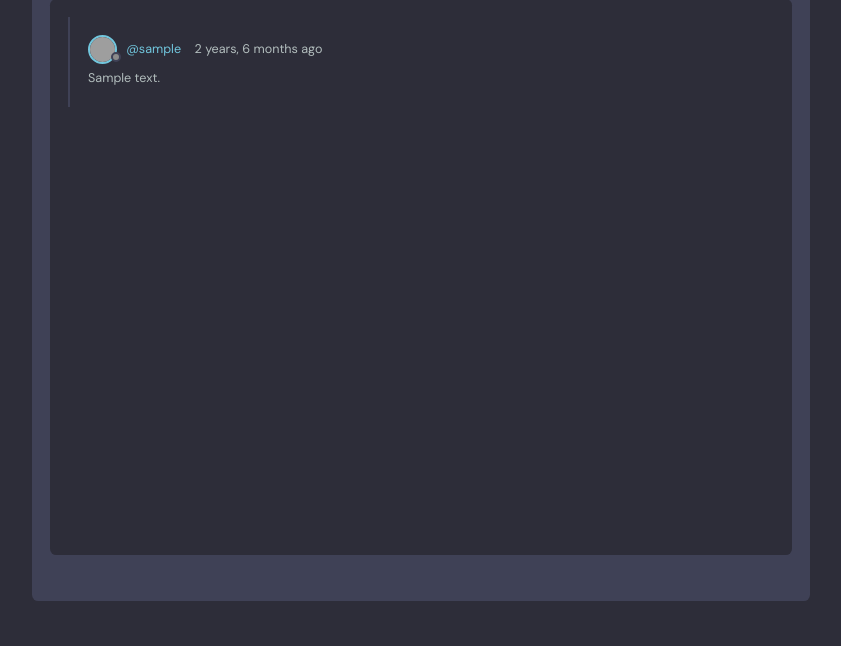
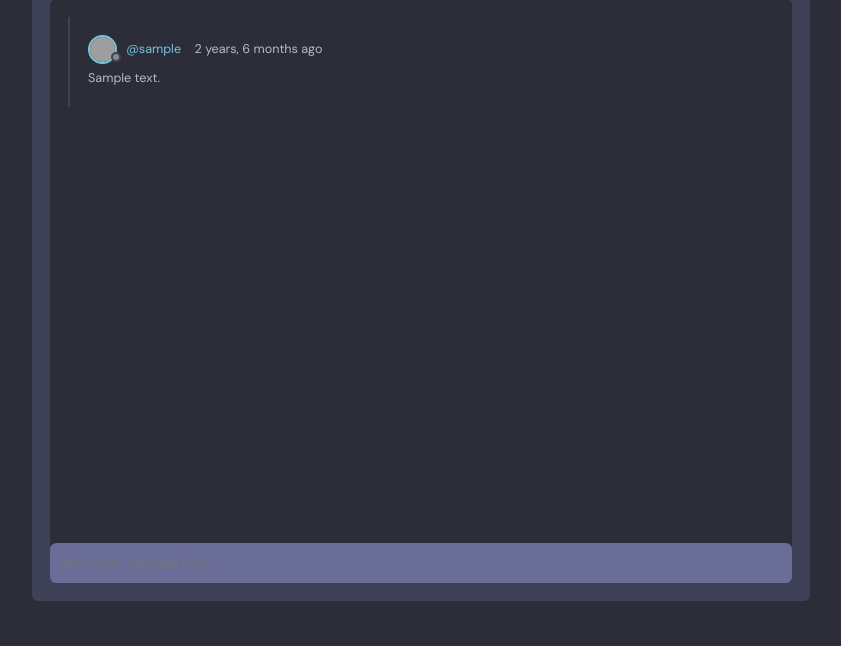
Before and after one commit to JustA3DObject/DevFriends, a Django app: page /room/1/ in a window 1280 px wide. Shown: the part 433-1079 px from the top of the page, without its empty margins (68-909 px from the left). Run offline with Django 4.2, Linux system fonts and the light colour scheme; tables that the repository leaves empty hold one stand-in row (values such as "Sample post"); grey boxes are pictures that could not be loaded.

Commit message:
Added CSS to room messages

```diff
--- a/devfriends/static/css/master.css
+++ b/devfriends/static/css/master.css
@@ -672,6 +672,10 @@ a {
     max-width: 68rem;
 }
 
+.delete-item.layout .layout__box {
+    max-width: 68rem;
+}
+
 .profile {
     margin-bottom: 3rem;
 }
@@ -884,3 +888,29 @@ a {
     font-size: 1.4rem;
     margin-top: 0.5rem;
 }
+
+.room__message {
+    padding: 2rem;
+    position: absolute;
+    z-index: 111;
+    bottom: 0;
+    left: 0;
+    right: 0;
+    background: transparent;
+}
+
+.room__message>form>input {
+    resize: none;
+    background-color: var(--color-dark-light);
+    color: var(--color-light);
+    border: none;
+    outline: none;
+    border-radius: 0.7rem;
+    height: 4.5rem;
+    width: 100%;
+    margin-top: -1rem;
+    padding: 1.2rem;
+    font-size: 1.4rem;
+    font-weight: 500;
+    position: relative;
+}
```
